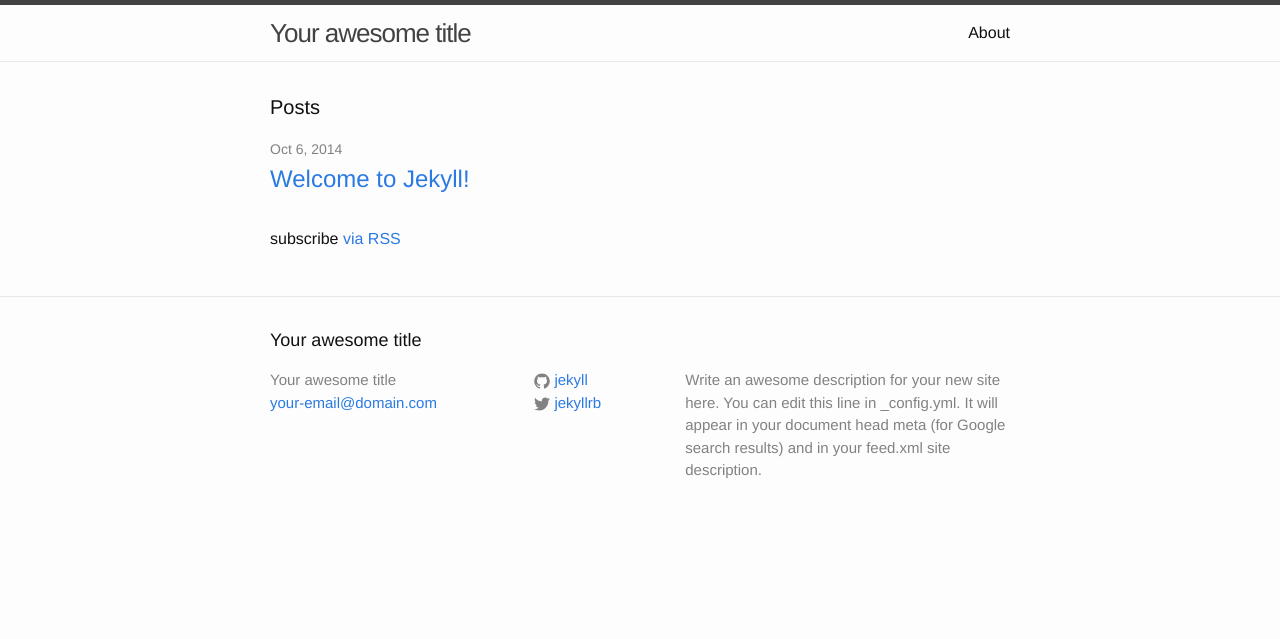
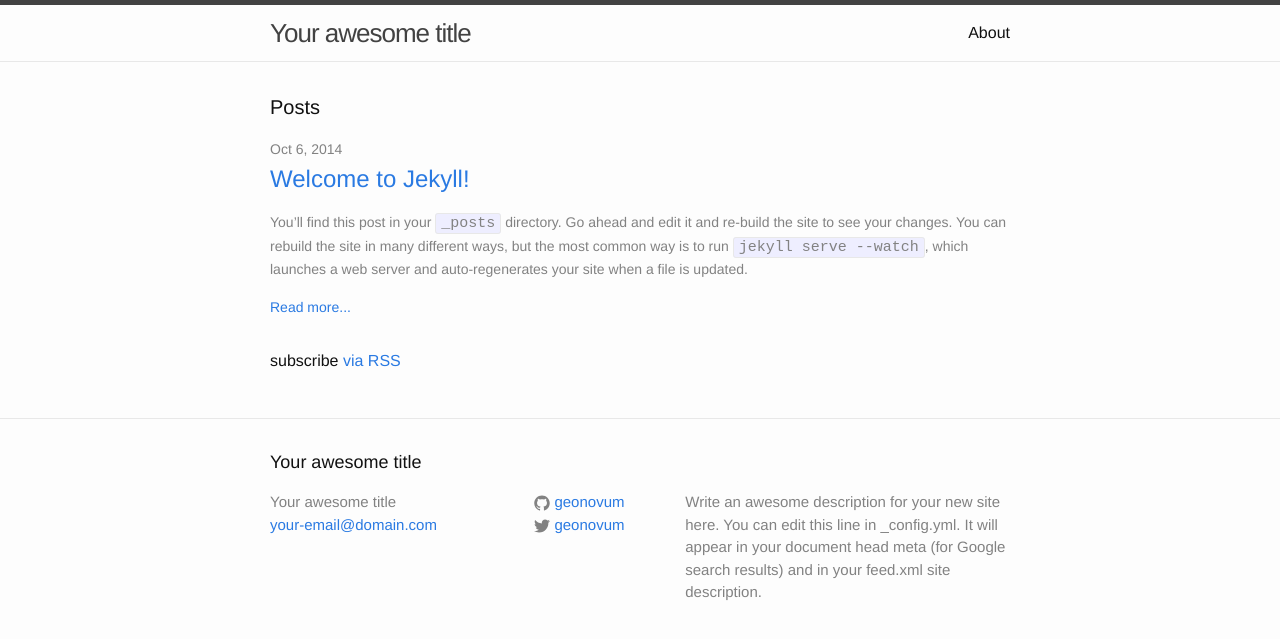
Before and after one commit to Geonovum/geonovum.github.io, a Jekyll site: the page built from index.html, in a window 1280 px wide. Shown: the top 639 px of the page. Built offline with Jekyll 4.4.1, drawn with Linux system fonts in a browser that asks for light colours.

Commit message:
add read more and post excerpt

```diff
--- a/_config.yml
+++ b/_config.yml
@@ -7,8 +7,8 @@ description: > # this means to ignore newlines until "baseurl:"
   Google search results) and in your feed.xml site description.
 baseurl: "" # the subpath of your site, e.g. /blog/
 url: "http://yourdomain.com" # the base hostname & protocol for your site
-twitter_username: jekyllrb
-github_username:  jekyll
+twitter_username: geonovum
+github_username:  geonovum
 
 # Build settings
 markdown: kramdown
--- a/index.html
+++ b/index.html
@@ -14,6 +14,7 @@ layout: default
         <h2>
           <a class="post-link" href="{{ post.url | prepend: site.baseurl }}">{{ post.title }}</a>
         </h2>
+        <span class="post-meta">{{ post.excerpt }}</span> <span class="post-meta"><a href=" {{ post.url | pretend: site.baseurl }} " >Read more...</a>
       </li>
     {% endfor %}
   </ul>
```
